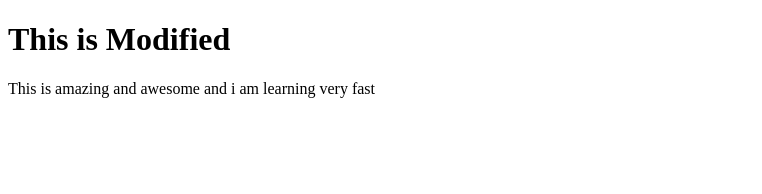
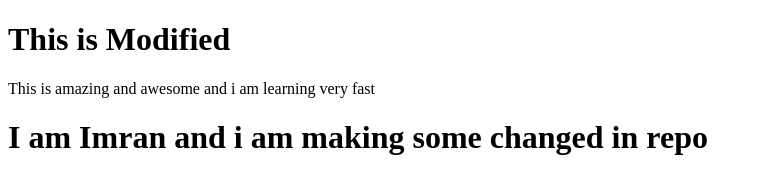
Before and after one commit to Arslanj9/learning-git, a plain HTML site: page index.html in a window 1280 px wide. Shown: the whole page, without its empty margins (0-762 px from the left). Drawn offline with Linux system fonts and the light colour scheme.

Commit message:
Imran added <h1>

```diff
--- a/index.html
+++ b/index.html
@@ -9,5 +9,7 @@
 <body>
     <h1>This is Modified</h1>
     <p>This is amazing and awesome and i am learning very fast</p>
+
+    <h1>I am Imran and i am making some changed in repo</h1>
 </body>
 </html>
```
